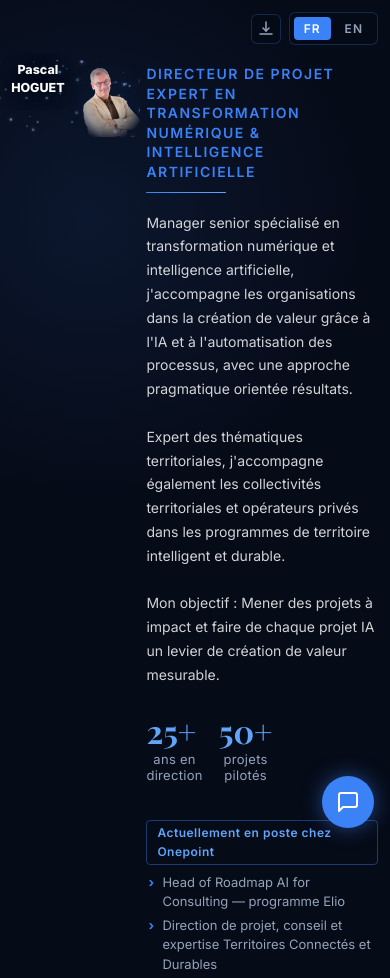
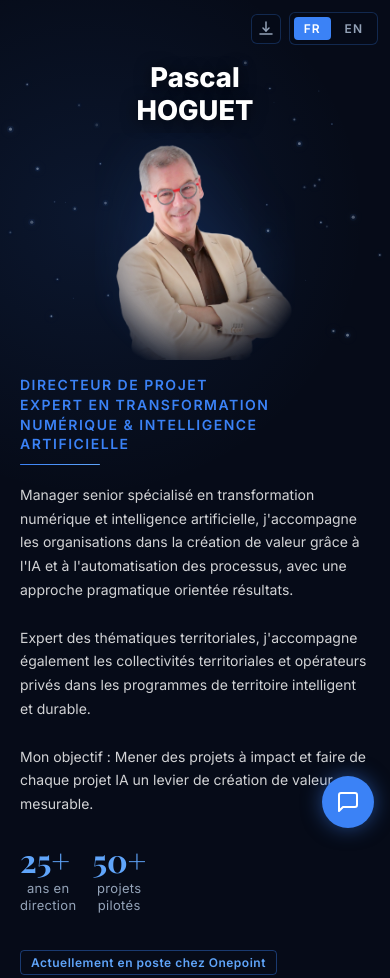
Before and after one commit to phoguet/profil-cv, a website: page index.html in a window 390 px wide. Shown: the top 978 px of the page. Drawn offline with nearby package versions, Linux system fonts and the light colour scheme; a web font is replaced by a local one.

Commit message:
style(mobile): titre sous le portrait, layout colonne
Sur mobile : flex-direction column — nom compact + photo en haut,
titre de profil juste en dessous de la photo, puis le reste du
contenu. padding-top 56-64px pour dégager les controles fixes.

Co-Authored-By: Claude Sonnet 4.6 <noreply@anthropic.com>

```diff
--- a/assets/styles.css
+++ b/assets/styles.css
@@ -777,23 +777,24 @@ footer p {
     min-height: auto;
   }
 
-  /* Layout : garder photo gauche + contenu droite, juste sous les contrôles fixes */
+  /* Colonne unique : nom + photo en haut, titre + contenu en dessous */
   .hero-layout {
-    flex-direction: row;
+    flex-direction: column;
     min-height: auto;
-    align-items: flex-start;
-    padding-top: 72px; /* dégager .top-right-controls fixe */
+    padding-top: 64px; /* dégager .top-right-controls fixe */
   }
 
-  /* Colonne gauche : photo compacte */
   .hero-left {
-    flex: 0 0 38%;
-    width: 38%;
+    flex: none;
+    width: 100%;
     min-height: auto;
     padding-top: 0;
+    display: flex;
+    flex-direction: column;
+    align-items: center;
   }
 
-  /* Nom : compact dans la colonne gauche, au-dessus de la photo */
+  /* Nom compact centré au-dessus de la photo */
   .hero-bg-name {
     position: relative;
     bottom: auto;
@@ -802,26 +803,25 @@ footer p {
     width: 100%;
     text-align: center;
     justify-content: center;
-    padding: 4px 4px 6px;
+    padding: 8px 24px 4px;
     pointer-events: auto;
   }
 
   .hero-bg-name span:first-child,
   .hero-bg-name span:last-child {
-    font-size: clamp(14px, 3.8vw, 26px);
+    font-size: clamp(22px, 6vw, 38px);
     white-space: nowrap;
     letter-spacing: 0;
   }
 
   .hero-photo-wrap {
-    width: min(200px, 88%);
-    margin: 0 auto;
-    margin-top: 4px;
+    width: min(240px, 52%);
+    margin: 4px auto 0;
   }
 
-  /* Colonne droite : titre + contenu, sans padding superflu */
+  /* Titre + contenu juste sous la photo, pleine largeur */
   .hero-right {
-    padding: 0 16px 48px 8px;
+    padding: 20px 32px 48px;
   }
 
   .hero-stats { max-width: 100%; }
@@ -838,24 +838,19 @@ footer p {
 /* ---- Mobile ≤ 600px ---- */
 @media (max-width: 600px) {
   .hero-layout {
-    padding-top: 60px;
-  }
-
-  .hero-left {
-    flex: 0 0 36%;
-    width: 36%;
+    padding-top: 56px;
   }
 
   .hero-bg-name span:first-child,
   .hero-bg-name span:last-child {
-    font-size: clamp(12px, 3.2vw, 18px);
+    font-size: clamp(20px, 7vw, 32px);
   }
 
   .hero-photo-wrap {
-    width: min(150px, 90%);
+    width: min(200px, 56%);
   }
 
-  .hero-right { padding: 4px 12px 40px 6px; }
+  .hero-right { padding: 16px 20px 40px; }
 
   .hero-eyebrow .eyebrow-role,
   .hero-eyebrow .eyebrow-subtitle {
```
